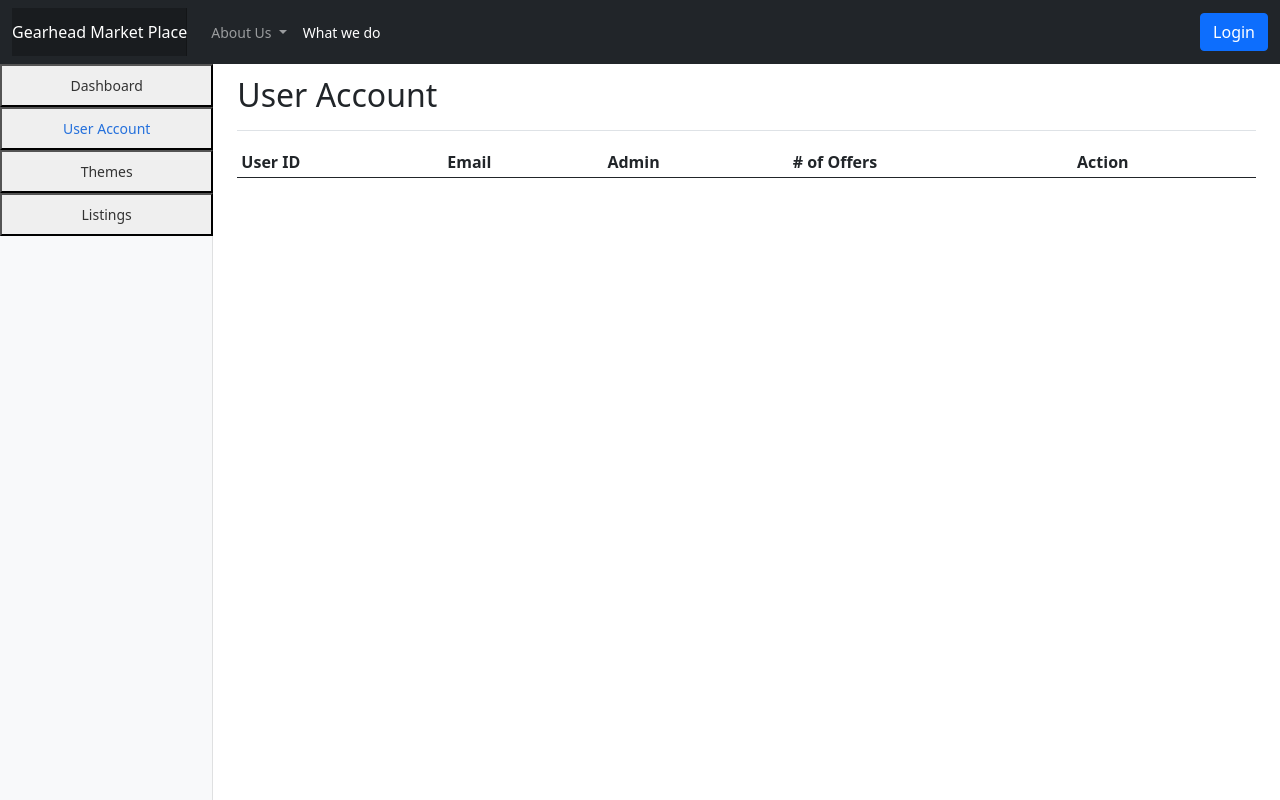
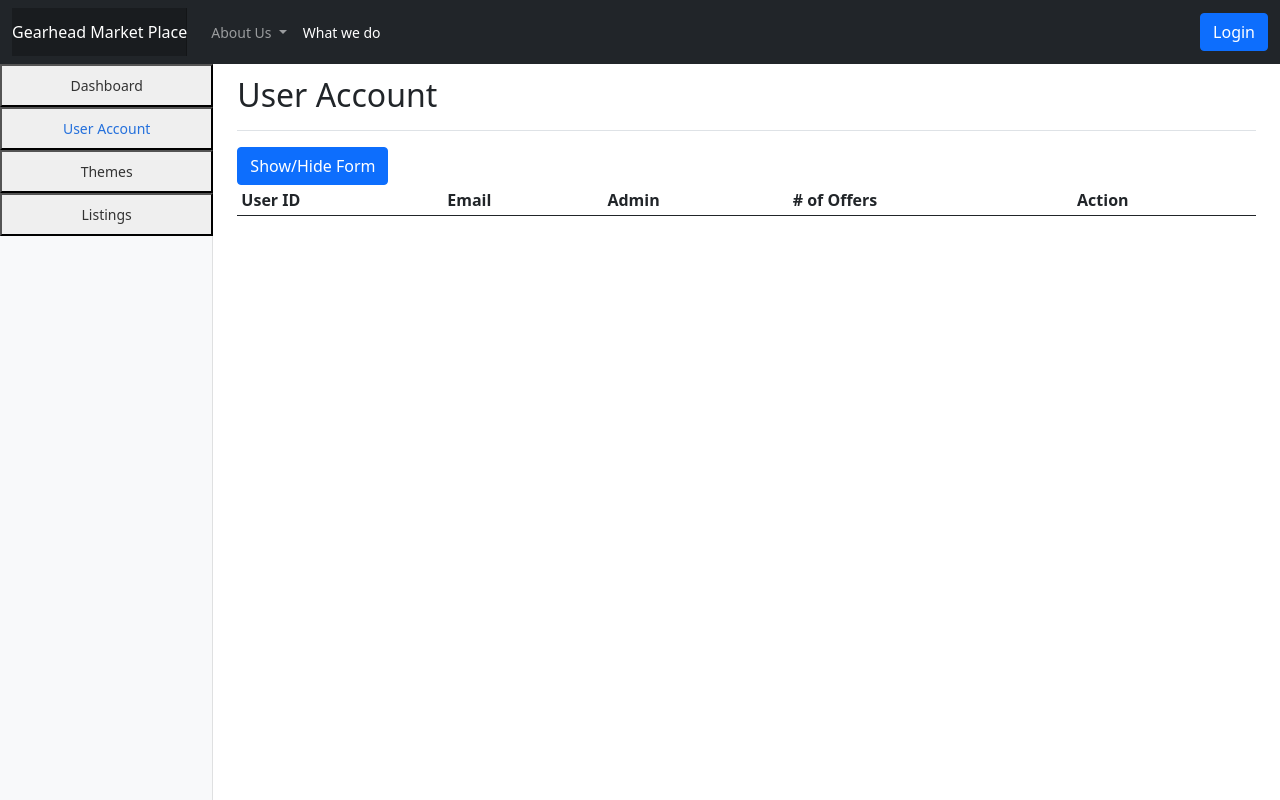
Before and after one commit to anth-mancini/GearheadMarketplace-Frontend, a PHP site: page /useraccount.php in a window 1280 px wide. Run offline with PHP 8.4, Linux system fonts and the light colour scheme; lists and menus that the app fills with data are empty.

Commit message:
admin listings and user account functionality added

```diff
--- a/useraccount.php
+++ b/useraccount.php
@@ -54,9 +54,42 @@
             <div class="d-flex justify-content-between flex-wrap flex-md-nowrap align-items-center pt-3 pb-2 mb-3 border-bottom">
                 <h1 class="h2">User Account</h1>
             </div>
+            <button class="btn btn-primary" onclick="changeFormVis()">Show/Hide Form</button>
+            <form id="editUser" style="display: none" method="post">
+                <div class="mb-3">
+                    <label class="form-label">User ID</label>
+                    <input id="userID" class="form-control" type="text" readonly name="id"/>
+                </div>
+                <div class="mb-3">
+                    <label class="form-label">User Name</label>
+                    <input id="userName" class="form-control" type="text" name="user_name"/>
+                </div>
+                <div class="mb-3">
+                    <label class="form-label">User Email</label>
+                    <input id="userEmail" class="form-control" type="text" name="email"/>
+                </div>
+                <div class="mb-3">
+                    <label class="form-label">First Name</label>
+                    <input id="userFirstName" class="form-control" type="text" name="first_name"/>
+                </div>
+                <div class="mb-3">
+                    <label class="form-label">Last Name</label>
+                    <input id="userLastName" class="form-control" type="text" name="last_name"/>
+                </div>
+                <!--  TODO: add password setting function              -->
+                <!--                <div class="mb-3">-->
+                <!--                    <label class="form-label">Password</label>-->
+                <!--                    <input id="userPassword" class="form-control" type="text" name="password"/>-->
+                <!--                </div>-->
+                <div class="mb-3 form-check">
+                    <input id="isAdmin" name="isAdmin" type="checkbox" class="form-check-input">
+                    <label class="form-check-label" for="exampleCheck1">Check if you'd like user to be admin</label>
+                </div>
+                <button class="btn btn-primary">Submit Change</button>
+            </form>
             <div id="offerEdit"></div>
             <!--    Stuff goes here        -->
-            <table id="adminOfferView" class="table table-sm">
+            <table id="adminUserView" class="table table-sm">
                 <thead>
                 <tr>
                     <th scope="col">User ID</th>
@@ -74,8 +107,8 @@
 </div>
 
 <script type="text/javascript">
-    // let backendURL = 'http://0.0.0.0:8000/';
-    let backendURL = 'https://backend-gearheadmarketplace.herokuapp.com/';
+    let backendURL = 'http://0.0.0.0:8000/';
+    // let backendURL = 'https://backend-gearheadmarketplace.herokuapp.com/';
     $(function () {
         fetch(backendURL + 'users/', {
             method: 'get',
@@ -84,8 +117,21 @@
             renderTable(data);
         }).catch(error => {
         })
+        $(document).on("click", "a.edit", function (event) {
+            // $(this).parent().remove();
+            // console.log(event.target.id)
+            editUser(event.target.id);
+        });
+        $(document).on("click", "a.remove", function (event) {
+            // $(this).parent().remove();
+            // console.log(event.target.id)
+            removeUser(event.target.id);
+        });
+    });
 
-    });
+    function changeFormVis() {
+        $("#editUser").toggle();
+    }
 
     function renderTable(data) {
         // ID, User, Title, Edit/Remove
@@ -97,13 +143,103 @@
             tableHTML += "<td>" + data[k].email + "</td>"
             tableHTML += "<td>" + data[k].isAdmin + "</td>"
             tableHTML += "<td>" + data[k].offers.length + "</td>"
-            tableHTML += "<td>" + "Edit" + "/Remove" + "</td>"
+            tableHTML += "<td>" + "<a id=" + data[k].id + " href='javascript:void(0);' class='edit'>Edit</a>" + "/";
+            tableHTML += "<a id=" + data[k].id + " href='javascript:void(0);' class='remove'>Remove</a>" + "</td>";
             tableHTML += "</tr>"
         }
-        $('#adminOfferView tbody').html(tableHTML);
+        $('#adminUserView tbody').html(tableHTML);
     }
 
+    function editUser(id) {
+        $("#editUser").show();
+        fetch(backendURL + 'users/' + id, {
+            method: 'get',
+        })
+            .then(response => response.json()).then(data => {
+            populateForm(data);
+        }).catch(error => {
 
+        })
+    }
+
+    $("form#editUser").submit(function (e) {
+        // e.preventDefault();
+        // IMPORTANT the names (name="") of the form fields must match the backend.
+        // Review the expected names by visiting the backendURL/docs
+        let formData = new FormData(this)
+        let adminFlag = true;
+        for (let f of formData.entries()) {
+            if (f[0] === 'isAdmin') {
+                adminFlag = false;
+            }
+        }
+        formData.set('isAdmin', true)
+        if (adminFlag) {
+            formData.set('isAdmin', false)
+        }
+        let id = formData.get('id');
+        formData.delete('id');
+        let convertedData = {}
+        //building a compatible data object for our post request
+        //{key: value, key: value}
+        for (let f of formData.entries()) {
+            convertedData[f[0]] = f[1]
+        }
+        $.ajax({
+            type: 'post',
+            url: backendURL + 'users/' + id,
+            data: JSON.stringify(convertedData),
+            dataType: "json",
+            headers: {
+                'Content-Type': 'application/json',
+                Accept: 'application/json',
+            },
+            success: function (data) {
+                //alerting the user and reloading the page.
+                //ideally, we'd just reload the area but required a bit more effort...
+                alert(JSON.stringify(data))
+                location.reload();
+
+                //not needed since we're reloading the page to reflect most
+                // up to date info
+                // $("#editUser").hide();
+                // $("#offerID").val("");
+                // $("#offerTitle").val("");
+                // $("#offerDes").val("");
+                // $("#offerPrice").val("");
+                // $("#offerLoc").val("");
+                // $("#shippingCheck").prop('checked', false);
+            }
+        })
+    });
+
+    function populateForm(data) {
+        $("#userID").val(data.id);
+        $("#userName").val(data.user_name);
+        $("#userFirstName").val(data.first_name);
+        $("#userLastName").val(data.last_name);
+        $("#userEmail").val(data.email);
+        $("#isAdmin").prop('checked', data['isAdmin']);
+    }
+
+    function removeUser(id) {
+        // removing the ability to click it again
+        $("#" + id + ".remove").html('deleting...');
+        $("#" + id + ".remove").removeAttr('href');
+
+        //calling the delete method with the provided id in the back end
+        fetch(backendURL + 'users/' + id, {
+            method: 'delete',
+        })
+            .then(response => response.json()).then(data => {
+            //alerting the user and reloading the page.
+            //ideally, we'd just reload the area but required a bit more effort...
+            alert(data);
+            location.reload();
+        }).catch(error => {
+
+        })
+    }
 </script>
 </body>
 </html>
```
Also changed, not shown: listings.php (+8 -13 lines).
